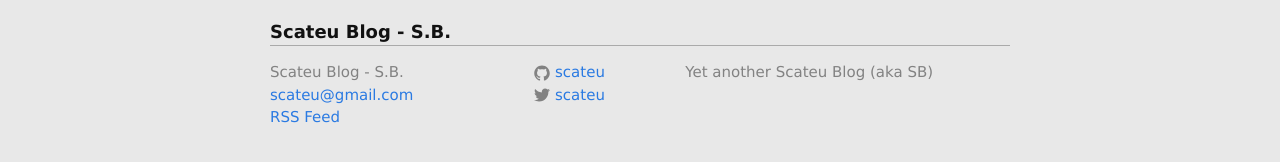
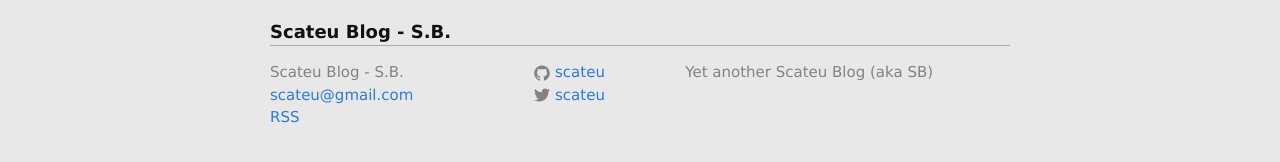
Before and after one commit to scateu/scateu.github.io, a Jekyll site: the page built from index.html, in a window 1280 px wide and 900 px high, scrolled down 8888 px. Shown: the part 711-873 px from the top of the window. Built offline with Jekyll 4.4.1, drawn with Linux system fonts in a browser that asks for light colours.

Commit message:
Mon Jul 10 20:25:03 CST 2017

```diff
--- a/_includes/footer.html
+++ b/_includes/footer.html
@@ -9,7 +9,7 @@
         <ul class="contact-list">
           <li>{{ site.title }}</li>
           <li><a href="mailto:{{ site.email }}">{{ site.email }}</a></li>
-	  <li><a href="{{ site.url }}/feed.xml">RSS Feed</a></li>
+	  <li><a href="{{ site.url }}/feed.xml">RSS</a></li>
         </ul>
       </div>
 
```
